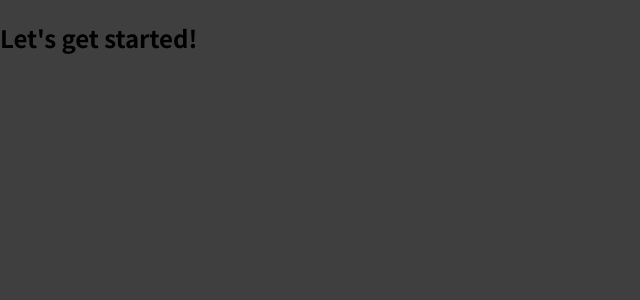
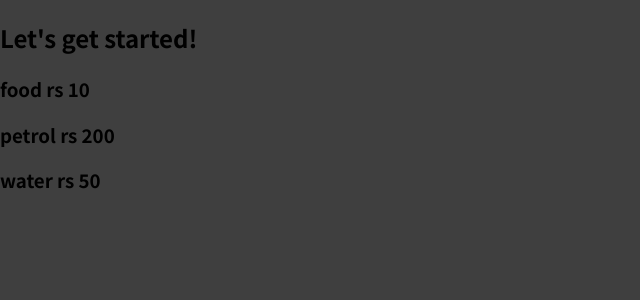
Before and after one commit to sachinss2511/react, a JavaScript app: page / in a window 1280 px wide. Shown: the top 300 px of the page, without its empty margins (0-640 px from the left). Built offline with nearby package versions, Linux system fonts and the light colour scheme.

Commit message:
expenseReact

```diff
--- a/src/App.js
+++ b/src/App.js
@@ -1,7 +1,10 @@
+import ExpenseItem from "./Component/ExpenseItem";
+
 function App() {
   return (
     <div>
       <h2>Let's get started!</h2>
+      <ExpenseItem />
     </div>
   );
 }
--- /dev/null
+++ b/src/Component/ExpenseItem.js
@@ -0,0 +1,15 @@
+function ExpenseItem(){
+    const ritesh = {
+        expense1 : "food rs 10",
+        expense2 : "petrol rs 200",
+        expense3 : "water rs 50"
+    }
+    return (
+        <div>
+            <h3> {ritesh.expense1} </h3>
+            <h3> {ritesh.expense2}</h3>
+            <h3>{ritesh.expense3} </h3>
+        </div>
+    )
+}
+export default ExpenseItem
```
Also changed, not shown: src/Component/Xyz.js (added, +9 -0 lines).
